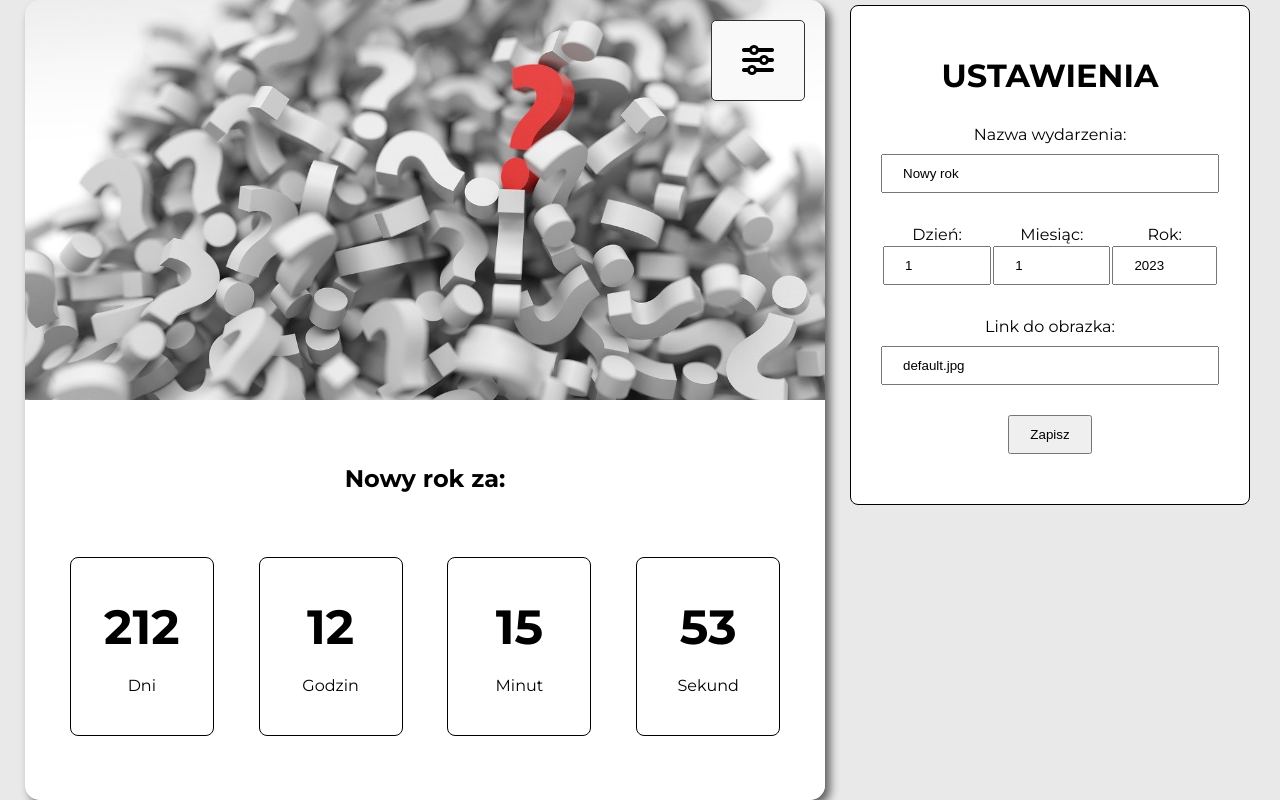
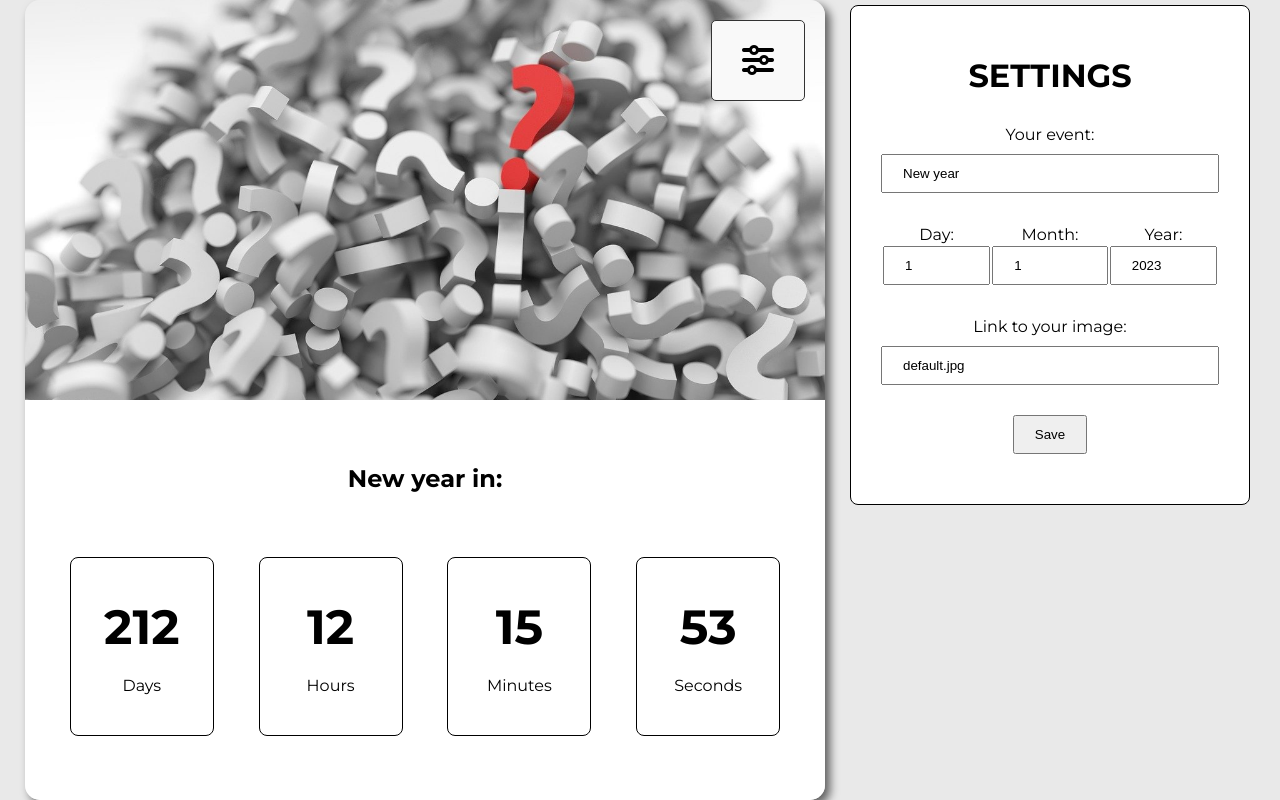
Before and after one commit to p6te/Timer, a plain HTML site: page index.html in a window 1280 px wide. Both pictures are taken after a click on the element 758 px from the left and 60 px from the top of the page. Drawn offline with Linux system fonts and the light colour scheme.

Commit message:
english version

```diff
--- a/index.html
+++ b/index.html
@@ -1,82 +1,79 @@
 <!DOCTYPE html>
 <html lang="pl">
+  <head>
+    <meta charset="UTF-8" />
+    <meta name="viewport" content="width=device-width, initial-scale=1.0" />
+    <title>Event timer</title>
 
-<head>
-    <meta charset="UTF-8">
-    <meta name="viewport" content="width=device-width, initial-scale=1.0">
-    <title>Czaso-odliczator</title>
+    <link
+      href="https://fonts.googleapis.com/css?family=Montserrat:200,400,700&display=swap&subset=latin-ext"
+      rel="stylesheet"
+    />
 
-    <link href="https://fonts.googleapis.com/css?family=Montserrat:200,400,700&display=swap&subset=latin-ext"
-        rel="stylesheet">
-
-    <link rel="stylesheet" href="style.css">
-    <script src="https://kit.fontawesome.com/5808fa02b0.js" crossorigin="anonymous"></script>
+    <link rel="stylesheet" href="style.css" />
+    <script
+      src="https://kit.fontawesome.com/5808fa02b0.js"
+      crossorigin="anonymous"
+    ></script>
     <script src="js.js" defer></script>
   </head>
 
   <body>
-
-
     <div class="counter-app">
-
-        <div class="settings ">
-            <h1>ustawienia</h1>
-            <label for="event-name">Nazwa wydarzenia:</label>
-            <input type="text" id="event-name" value="Nowy rok">
+      <div class="settings">
+        <h1>settings</h1>
+        <label for="event-name">Your event:</label>
+        <input type="text" id="event-name" value="New year" />
         <table class="date">
           <tr>
-                    <td><label for="event-day">Dzień:</label></td>
-                    <td><label for="event-month">Miesiąc:</label></td>
-                    <td><label for="event-year">Rok:</label></td>
+            <td><label for="event-day">Day:</label></td>
+            <td><label for="event-month">Month:</label></td>
+            <td><label for="event-year">Year:</label></td>
           </tr>
           <tr>
-                    <td><input type="number" id="event-day" maxlength="2" value="1"></td>
-                    <td><input type="number" id="event-month" maxlength="2" value="1"></td>
-                    <td><input type="number" id="event-year" maxlength="4" value="2023"></td>
+            <td>
+              <input type="number" id="event-day" maxlength="2" value="1" />
+            </td>
+            <td>
+              <input type="number" id="event-month" maxlength="2" value="1" />
+            </td>
+            <td>
+              <input type="number" id="event-year" maxlength="4" value="2023" />
+            </td>
           </tr>
         </table>
-            <label for="event-image">Link do obrazka:</label>
-            <input type="text" id="event-image" value="default.jpg">
+        <label for="event-image">Link to your image:</label>
+        <input type="text" id="event-image" value="default.jpg" />
 
-            <button class="save">Zapisz</button>
-
+        <button class="save">Save</button>
       </div>
-
 
       <div class="app-body">
         <div class="image-section">
           <div class="settings-btn"><i class="fas fa-sliders-h"></i></div>
         </div>
         <div class="time-section">
-                <h3><span class="event">Nowy rok</span> za:</h3>
+          <h3><span class="event"></span> in:</h3>
           <div class="time-cards">
             <div class="card">
               <p class="days-count number">1</p>
-                        <p class="card-title">Dni</p>
+              <p class="card-title">Days</p>
             </div>
             <div class="card">
               <p class="hours-count number">23</p>
-                        <p class="card-title">Godzin</p>
+              <p class="card-title">Hours</p>
             </div>
             <div class="card">
               <p class="minutes-count number">48</p>
-                        <p class="card-title">Minut</p>
+              <p class="card-title">Minutes</p>
             </div>
             <div class="card">
               <p class="seconds-count number">35</p>
-                        <p class="card-title">Sekund</p>
+              <p class="card-title">Seconds</p>
             </div>
           </div>
         </div>
       </div>
-
-
-
     </div>
-
-
-
-
   </body>
-
 </html>
```
Lines whose indentation alone changed are shown as unchanged.
